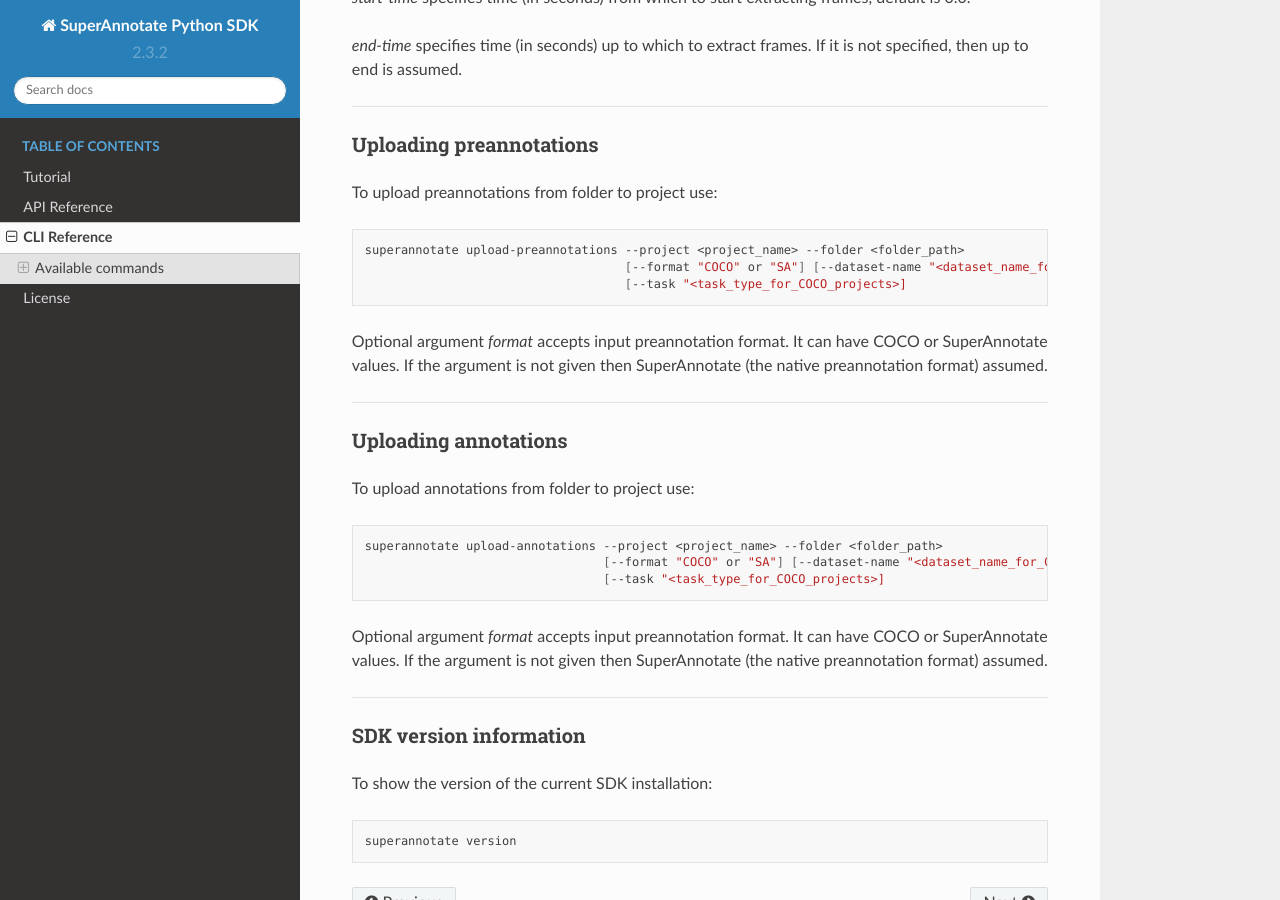
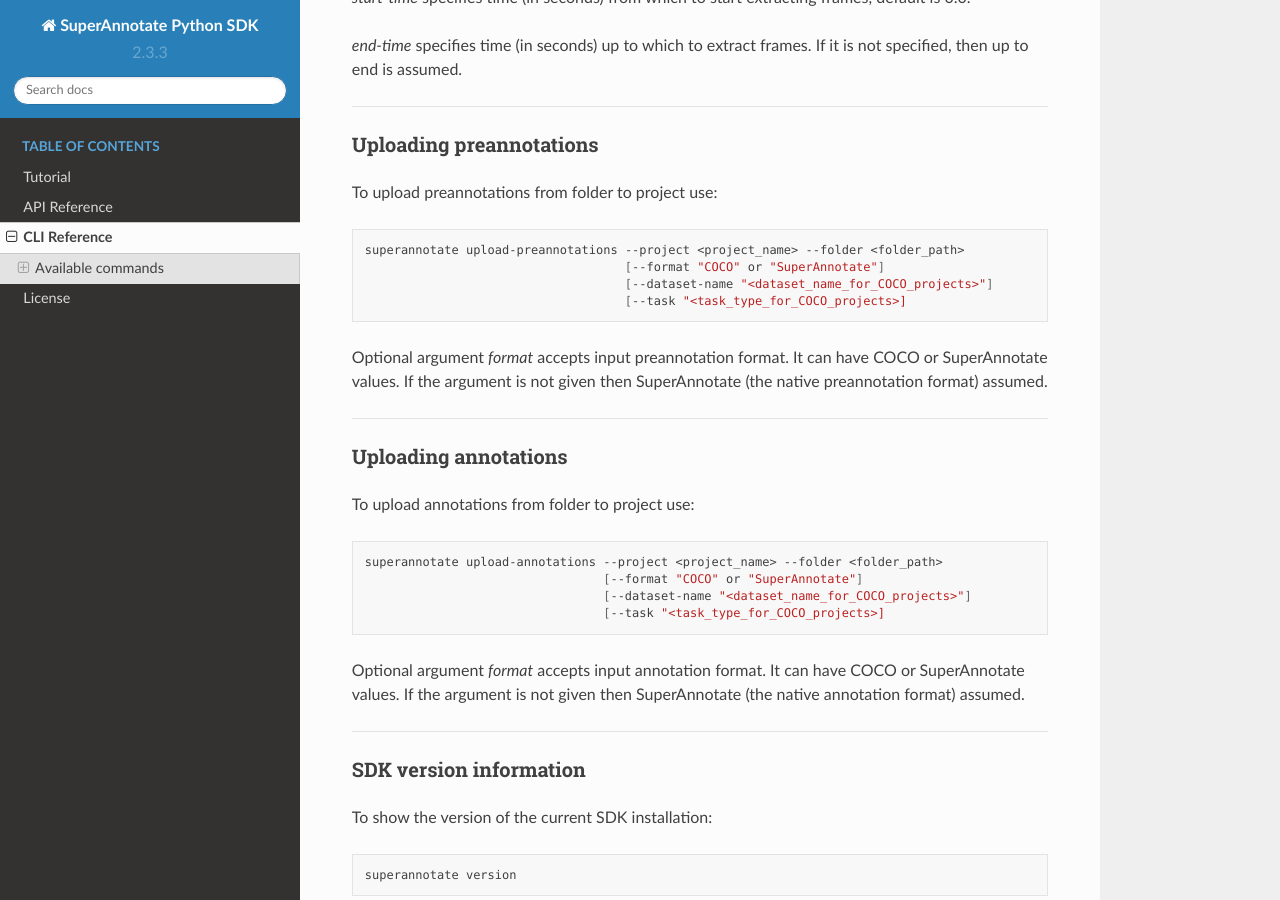
Before and after one commit to superannotateai/superannotate-python-sdk, a Sphinx documentation site: the page built from docs/source/cli.rst, in a window 1280 px wide and 900 px high, scrolled down 1441 px. Built offline with Sphinx 7.4.7 and the Read the Docs theme 2.0.0, drawn with Linux system fonts in a browser that asks for light colours; the version number is read from the project's files by our own code.

Commit message:
Docs fix

```diff
--- a/docs/source/cli.rst
+++ b/docs/source/cli.rst
@@ -96,7 +96,8 @@
 .. code-block:: bash
 
    superannotate upload-preannotations --project <project_name> --folder <folder_path>
-                                       [--format "COCO" or "SA"] [--dataset-name "<dataset_name_for_COCO_projects>"]
+                                       [--format "COCO" or "SuperAnnotate"]
+                                       [--dataset-name "<dataset_name_for_COCO_projects>"]
                                        [--task "<task_type_for_COCO_projects>]
 
 
@@ -115,11 +116,12 @@
 .. code-block:: bash
 
    superannotate upload-annotations --project <project_name> --folder <folder_path>
-                                    [--format "COCO" or "SA"] [--dataset-name "<dataset_name_for_COCO_projects>"]
+                                    [--format "COCO" or "SuperAnnotate"]
+                                    [--dataset-name "<dataset_name_for_COCO_projects>"]
                                     [--task "<task_type_for_COCO_projects>]
 
-Optional argument *format* accepts input preannotation format. It can have COCO or SuperAnnotate values.
-If the argument is not given then SuperAnnotate (the native preannotation format) assumed.
+Optional argument *format* accepts input annotation format. It can have COCO or SuperAnnotate values.
+If the argument is not given then SuperAnnotate (the native annotation format) assumed.
 
 ----------
 
--- a/superannotate/version.py
+++ b/superannotate/version.py
@@ -1 +1 @@
-__version__ = "2.3.2"
+__version__ = "2.3.3"
```
